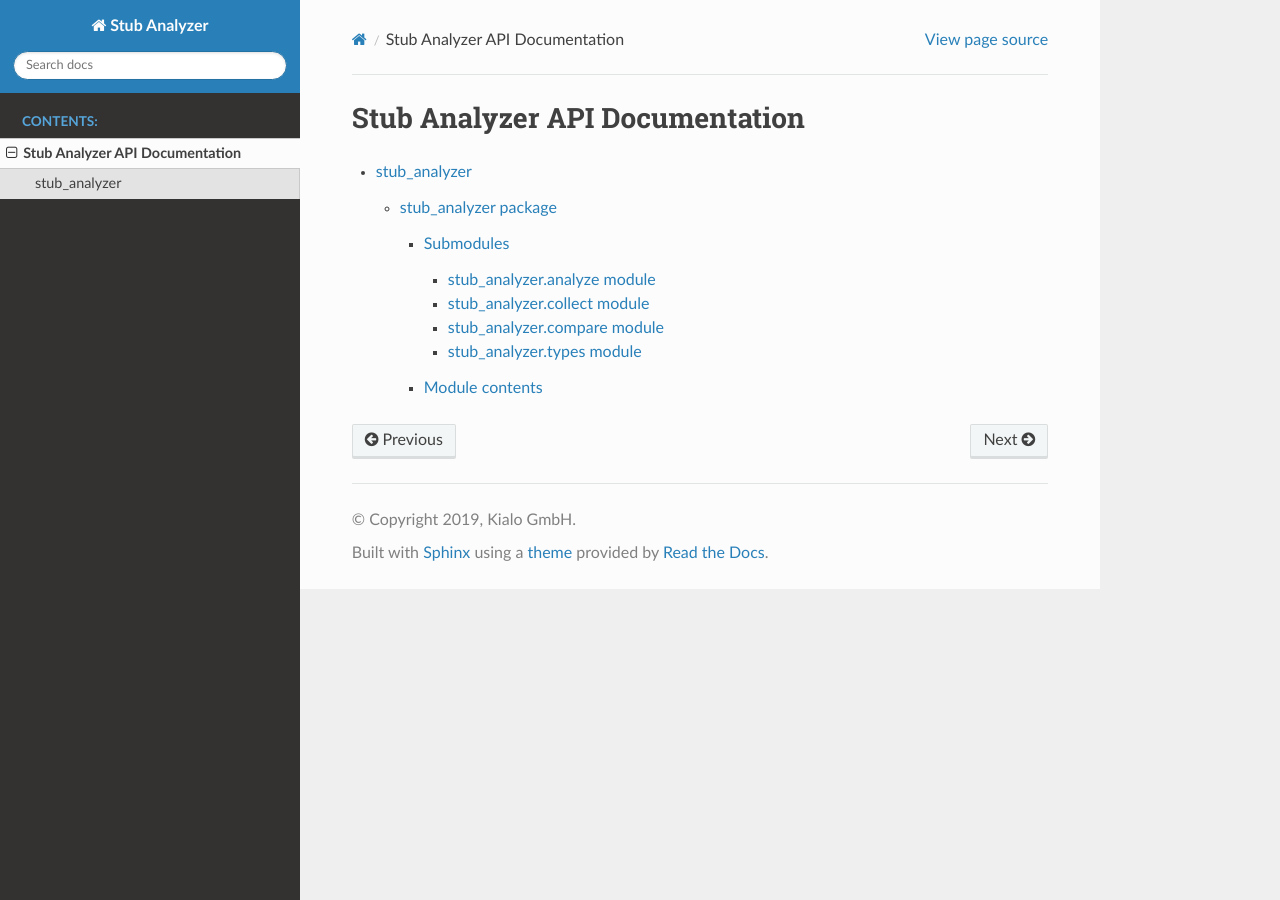
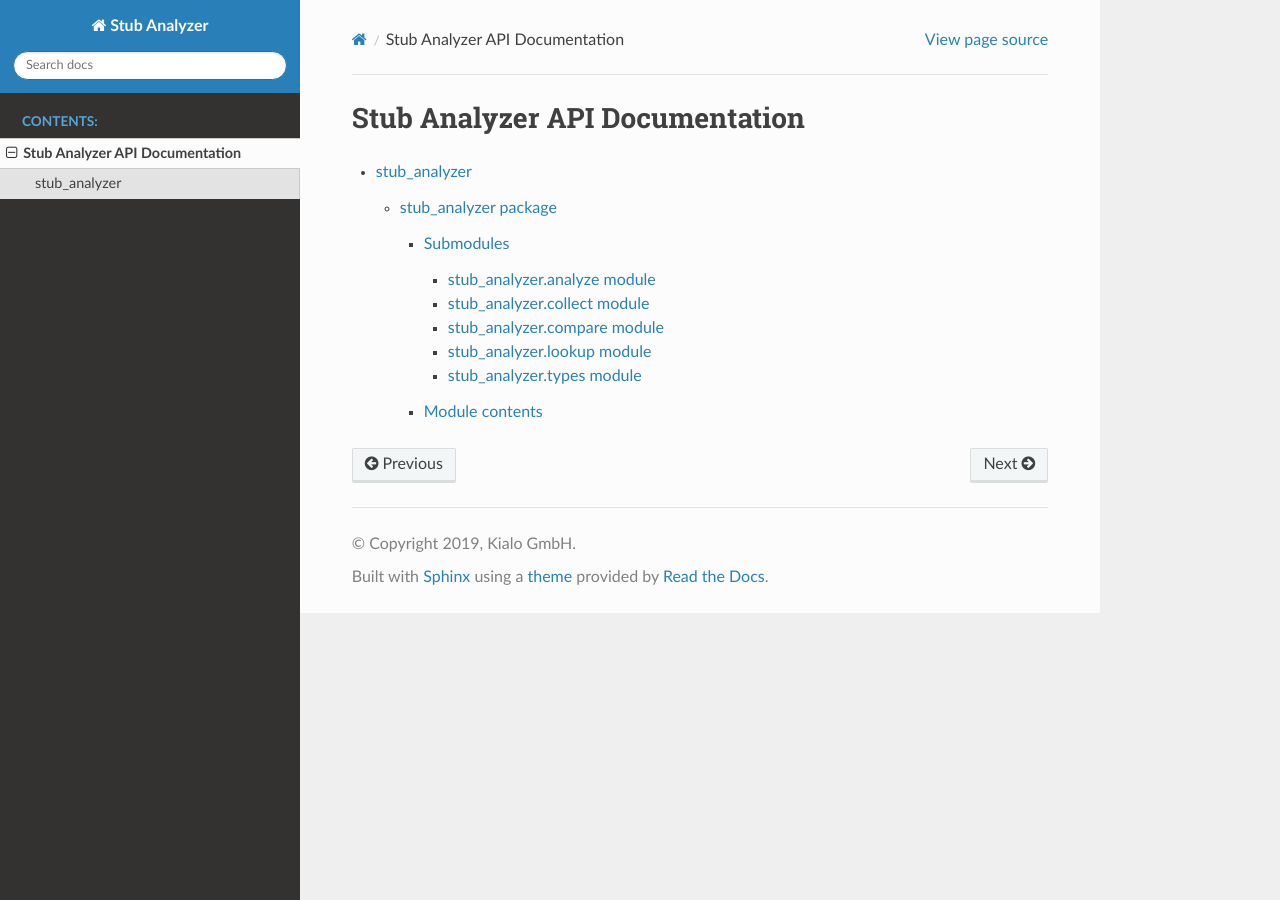
Before and after one commit to kialo/stubalyzer, a Sphinx documentation site: the page built from docs/api/index.rst, in a window 1280 px wide. Built offline with Sphinx 7.4.7 and the Read the Docs theme 2.0.0, drawn with Linux system fonts in a browser that asks for light colours.

```diff
--- a/README.rst
+++ b/README.rst
@@ -110,4 +110,4 @@ You can update the API documentation using the following:
 
 .. code-block:: shell-session
 
-    $ sphinx-apidoc -o docs/api -e -f stub_analyzer '*_test.py'
+    $ ./dev/update-apidoc.sh
--- /dev/null
+++ b/docs/api/stub_analyzer.lookup.rst
@@ -0,0 +1,7 @@
+stub\_analyzer.lookup module
+============================
+
+.. automodule:: stub_analyzer.lookup
+   :members:
+   :undoc-members:
+   :show-inheritance:
--- a/docs/api/stub_analyzer.rst
+++ b/docs/api/stub_analyzer.rst
@@ -9,6 +9,7 @@ Submodules
    stub_analyzer.analyze
    stub_analyzer.collect
    stub_analyzer.compare
+   stub_analyzer.lookup
    stub_analyzer.types
 
 Module contents
```
Also changed, not shown: 1 other file.
